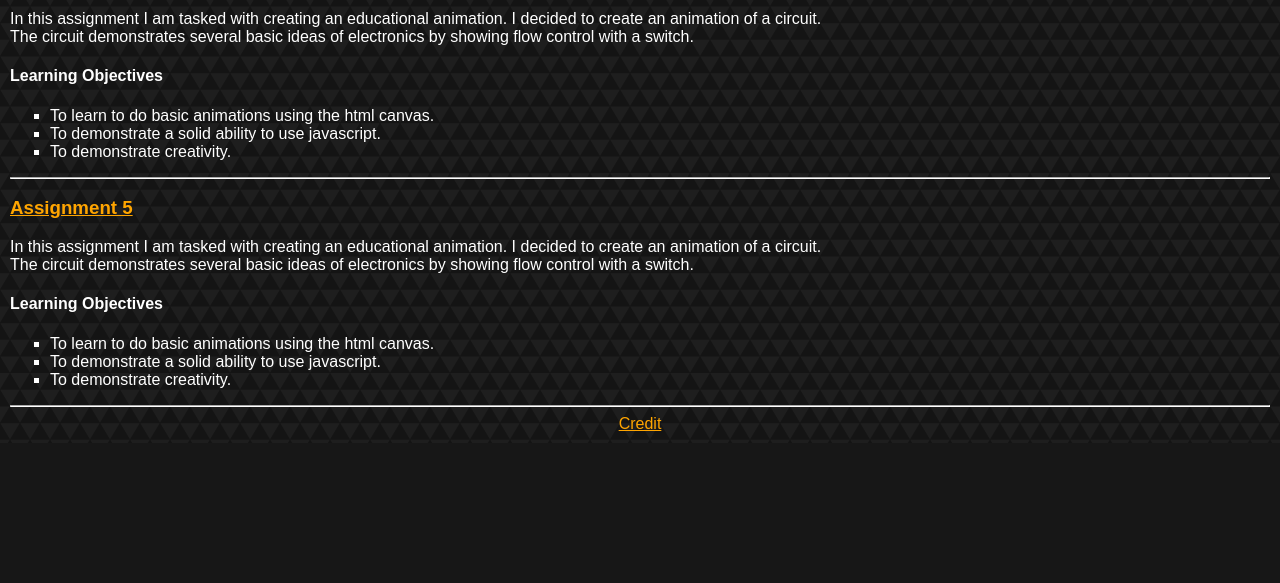
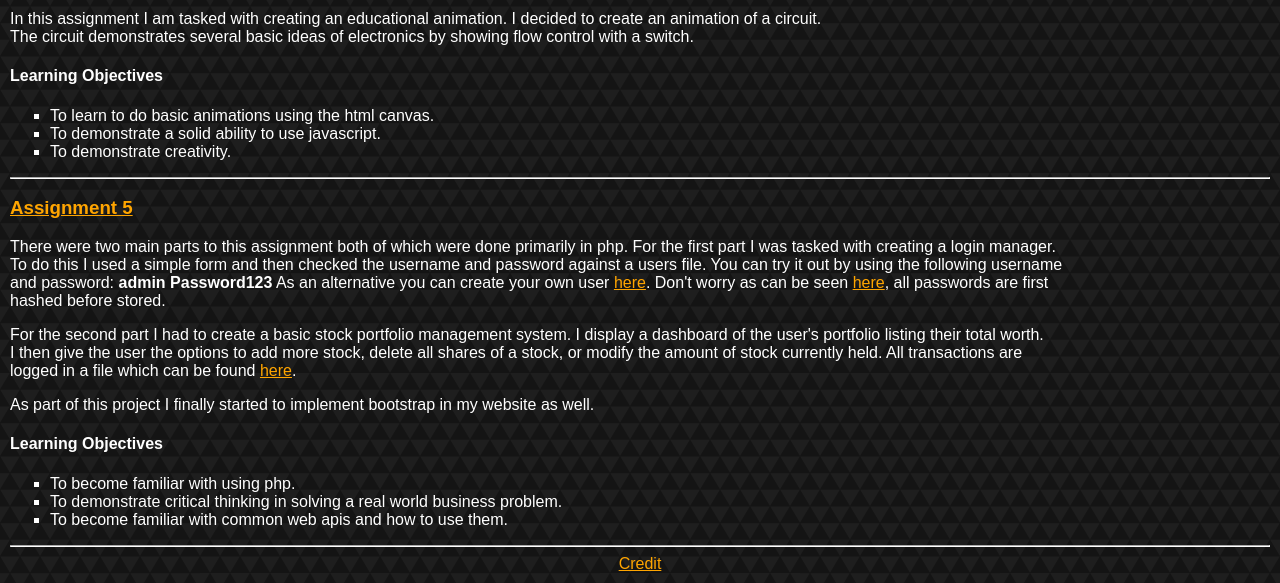
Before and after one commit to ckchessmaster/cop4813InternetProgramming, a PHP site: page / in a window 1280 px wide. Shown: the part 827-1410 px from the top of the page. Before the commit the page ends 1258 px from the top, so only its background shows below. Run offline with PHP 8.4, Linux system fonts and the light colour scheme.

Commit message:
added description and learning objectives

```diff
--- a/assign5/manage.php
+++ b/assign5/manage.php
@@ -1,4 +1,4 @@
-<?php include('../shared/header.html'); ?>
+<?php include('../shared/header.php'); ?>
 
 <?php createUser(); ?>
 
--- a/assign5/users.txt
+++ b/assign5/users.txt
@@ -1,2 +1,3 @@
 ckchessmaster $2y$10$rmCaCS2gYqYRonL0/8TbGug9TjR5CwoDxb84u4.POrv542JHbraSC
 admin $2y$10$ZJZdJyZJ.V.kHG0pfiq4Iu4f8qWdAKlb73MDjjAFIsbMFTPFRte4.
+Adrian $2y$10$5/HeZr4N3zm/292ZmqPsbOpB2UUSZr9.nEcXSJRUbJ5HsrxaEjL.W
--- a/index.html
+++ b/index.html
@@ -59,14 +59,24 @@
   <hr />
   <h3><a href="assign5/index.php">Assignment 5</a></h3>
   <p>
-    In this assignment I am tasked with creating an educational animation. I decided to create an animation of a circuit.<br />
-    The circuit demonstrates several basic ideas of electronics by showing flow control with a switch.
+    There were two main parts to this assignment both of which were done primarily in php. For the first part I was tasked with creating a login manager. <br />
+    To do this I used a simple form and then checked the username and password against a users file. You can try it out by using the following username<br />
+    and password: <strong>admin Password123</strong> As an alternative you can create your own user <a href="assign5/manage.php">here</a>. Don't worry as can be seen <a href="assign5/users.txt">here</a>, all passwords are first<br />
+    hashed before stored.
+  </p>
+  <p>
+    For the second part I had to create a basic stock portfolio management system. I display a dashboard of the user's portfolio listing their total worth.<br />
+    I then give the user the options to add more stock, delete all shares of a stock, or modify the amount of stock currently held. All transactions are<br />
+    logged in a file which can be found <a href="assign5/transactions.log">here</a>.
+  </p>
+  <p>
+    As part of this project I finally started to implement bootstrap in my website as well.
   </p>
   <h4>Learning Objectives</h4>
   <ul>
-    <li>To learn to do basic animations using the html canvas.</li>
-    <li>To demonstrate a solid ability to use javascript.</li>
-    <li>To demonstrate creativity.</li>
+    <li>To become familiar with using php.</li>
+    <li>To demonstrate critical thinking in solving a real world business problem.</li>
+    <li>To become familiar with common web apis and how to use them.</li>
   </ul>
   <hr />
   <div class="center"><a href="credit/credit.html">Credit</a></div>
```
